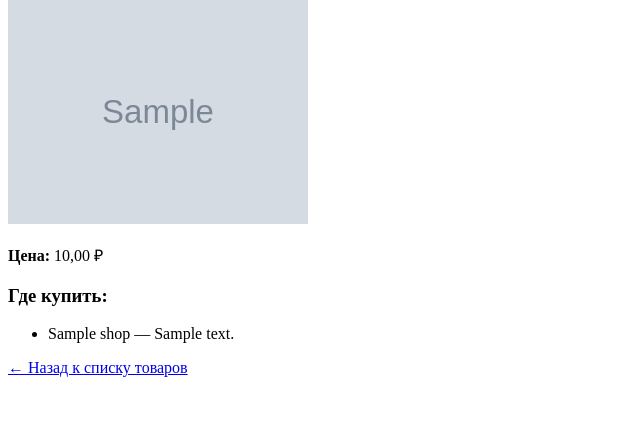
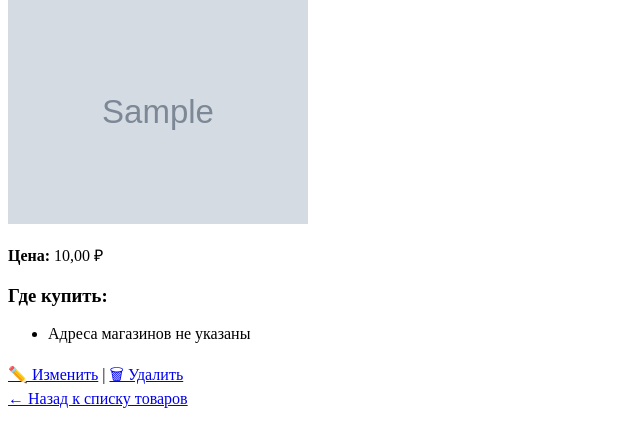
Before and after one commit to YuriyNik156/shoplist_website, a Django app: page /products/product/1/ in a window 1280 px wide. Shown: the part 120-567 px from the top of the page, without its empty margins (0-640 px from the left). Run offline with Django 5.2, Linux system fonts and the light colour scheme; a user stored in the database is signed in; tables that the repository leaves empty hold one stand-in row (values such as "Sample post"); grey boxes marked "Sample" are stand-in pictures.

Commit message:
add buttons add, edit and delete on product_list and product_detail

```diff
--- a/templates/products/product_detail.html
+++ b/templates/products/product_detail.html
@@ -11,12 +11,19 @@
 
 <h3>Где купить:</h3>
 <ul>
-    {% if product.shop %}
-        <li>{{ product.shop.name }} — {{ product.shop.address }}</li>
-    {% else %}
-        <li>Адрес магазина не указан</li>
-    {% endif %}
+    {% for shop in product.shop_addresses.all %}
+        <li>{{ shop.name }} — {{ shop.address }}</li>
+    {% empty %}
+        <li>Адреса магазинов не указаны</li>
+    {% endfor %}
 </ul>
+
+{% if user.is_authenticated and user.is_staff %}
+    <div style="margin-top: 20px;">
+        <a href="{% url 'product_edit' product.pk %}">✏️ Изменить</a> |
+        <a href="{% url 'product_delete' product.pk %}">🗑 Удалить</a>
+    </div>
+{% endif %}
 
 <a href="{% url 'products' %}">← Назад к списку товаров</a>
 {% endblock %}
--- a/templates/products/product_list.html
+++ b/templates/products/product_list.html
@@ -25,6 +25,12 @@
     {% endfor %}
 </ul>
 
+{% if user.is_authenticated and user.is_staff %}
+    <div style="margin: 15px 0;">
+        <a href="{% url 'product_add' %}">➕ Добавить товар</a>
+    </div>
+{% endif %}
+
 <div class="pagination">
     {% if products.has_previous %}
         <a href="?page={{ products.previous_page_number }}{% if request.GET.q %}&q={{ request.GET.q }}{% endif %}">Назад</a>
```
